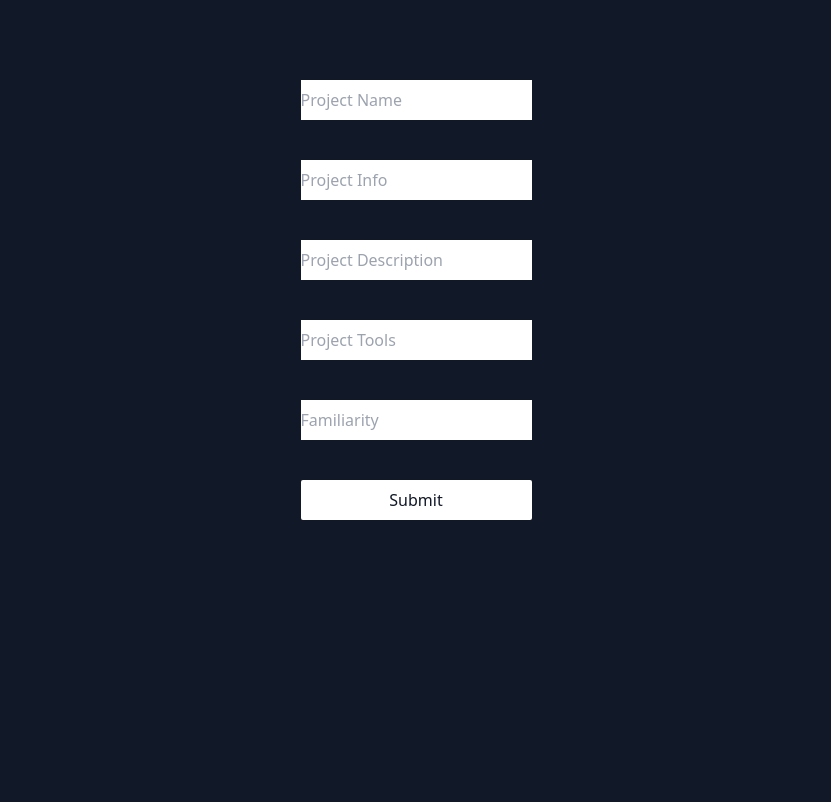
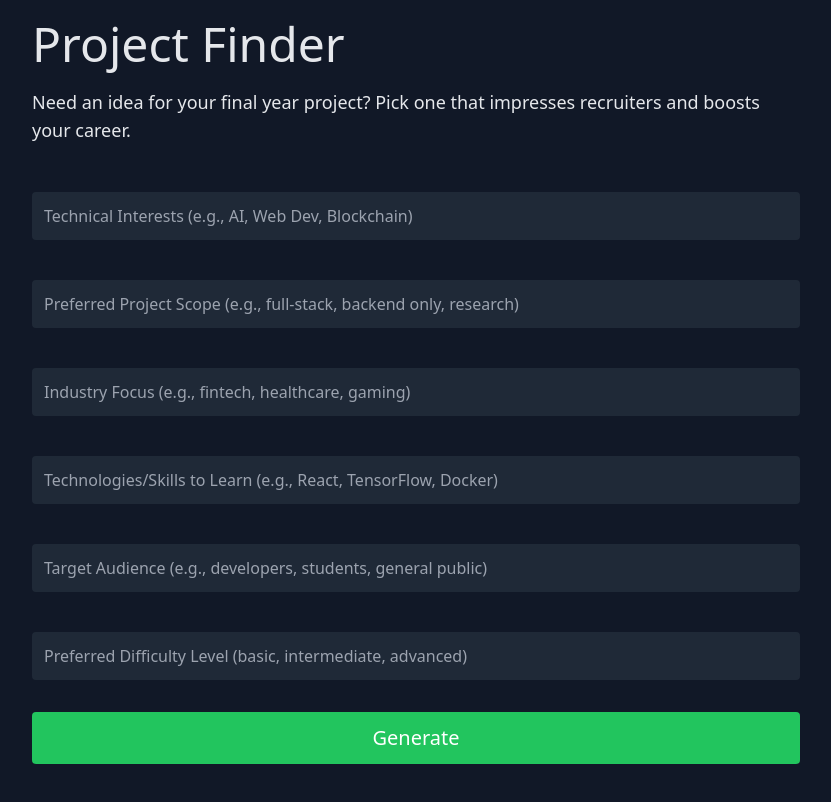
Before and after one commit to panda-zw/linkgenie-next, a Next.js app: page /Project in a window 1280 px wide. Shown: the top 802 px of the page, without its empty margins (224-1055 px from the left). Built offline with nearby package versions, Linux system fonts and the light colour scheme.

Commit message:
feat
finder feature

```diff
--- a/src/app/api/groq/route.js
+++ b/src/app/api/groq/route.js
@@ -4,6 +4,7 @@ const groq = new Groq({ apiKey: process.env.GROQ_API_KEY });
 
 export async function POST(req) {
     const { userMessage } = await req.json();
+    console.log("userMessage:", userMessage);
 
     if (!userMessage) {
         return new Response(JSON.stringify({ error: 'Message is required' }), {
--- a/src/components/Project.js
+++ b/src/components/Project.js
@@ -1,59 +1,137 @@
 "use client";
 import React, { useState } from 'react';
+import ReactMarkdown from 'react-markdown';
+import { toast } from 'react-toastify';
+import 'react-toastify/dist/ReactToastify.css';
 
 export default function ClientForm() {
-    const [projectName, setProjectName] = useState("");
-    const [projectInfo, setProjectInfo] = useState("");
-    const [projectDescription, setProjectDescription] = useState("");
-    const [projectTools, setProjectTools] = useState("");
-    const [familiarity, setFamiliarity] = useState("");
+    const [technicalInterests, setTechnicalInterests] = useState("");
+    const [projectScope, setProjectScope] = useState("");
+    const [industryFocus, setIndustryFocus] = useState("");
+    const [learningGoals, setLearningGoals] = useState("");
+    const [targetAudience, setTargetAudience] = useState("");
+    const [difficultyLevel, setDifficultyLevel] = useState("");
     const [loading, setLoading] = useState(false);
     const [responseData, setResponseData] = useState(null);
 
-    const messageContent = {
-        projectName,
-        projectInfo,
-        projectDescription,
-        projectTools,
-        familiarity
-    };
+    const messageContent = `
+    Technical Interests: ${technicalInterests}
+    Project Scope: ${projectScope}
+    Industry Focus: ${industryFocus}
+    Learning Goals: ${learningGoals}
+    Target Audience: ${targetAudience}
+    Difficulty Level: ${difficultyLevel}
+`;
 
     const handleSubmit = async (e) => {
         e.preventDefault();
-        console.log("messageContent:", messageContent);
+        setLoading(true);
         try {
-            const response = await fetch('/api/groq', {
-                method: "post",
+            const res = await fetch('/api/groq', {
+                method: 'POST',
                 headers: { 'Content-Type': 'application/json' },
-                body: JSON.stringify({ userMessage: messageContent })
+                body: JSON.stringify({ userMessage: messageContent }),
             });
-            console.log("Response:", response.data);
-            setResponseData(response.data);
+
+            const newData = await res.json();
+            setResponseData(newData.content);
         } catch (error) {
             console.error("Error:", error);
-            setResponseData(null);
+        } finally {
+            setLoading(false);
         }
     };
 
+    const handleCopy = () => {
+        navigator.clipboard.writeText(response || 'No content generated.')
+            .then(() => toast.success('Post copied to clipboard!'))
+            .catch(err => console.error('Failed to copy post:', err));
+    };
+
     return (
-        <form onSubmit={handleSubmit} className='items-center justify-center flex'>
-            <div className='flex-col flex space-y-10 mt-20'>
-                <input className='h-10' name="projectName" type='text' value={projectName} onChange={(e) => setProjectName(e.target.value)} placeholder="Project Name" />
-                <input className='h-10' name="projectInfo" type='text' value={projectInfo} onChange={(e) => setProjectInfo(e.target.value)} placeholder="Project Info" />
-                <input className='h-10' name="projectDescription" type='text' value={projectDescription} onChange={(e) => setProjectDescription(e.target.value)} placeholder="Project Description" />
-                <input className='h-10' name="projectTools" type='text' value={projectTools} onChange={(e) => setProjectTools(e.target.value)} placeholder="Project Tools" />
-                <input className='h-10' name="familiarity" type='text' value={familiarity} onChange={(e) => setFamiliarity(e.target.value)} placeholder="Familiarity" />
-                <button type='submit' className='bg-white text-gray-900 rounded-sm h-10'>
-                    Submit
-                </button>
+        <div className='min-h-screen px-4 lg:px-10 bg-gray-900'>
+            <div className='mt-5 max-w-full lg:max-w-3xl mx-auto'>
+                <h1 className='text-3xl lg:text-5xl text-gray-200 text-center lg:text-left'>Project Finder</h1>
+                <p className='mt-5 text-gray-200 text-center lg:text-left text-lg'>
+                    Need an idea for your final year project? Pick one that impresses recruiters and boosts your career.
+                </p>
+
+                <form onSubmit={handleSubmit} className='mt-10 space-y-6 lg:space-y-8'>
+                    <div>
+                        <input
+                            type="text"
+                            value={technicalInterests}
+                            onChange={(e) => setTechnicalInterests(e.target.value)}
+                            className='mt-2 w-full p-3 text-gray-200 rounded bg-gray-800 focus:outline-none focus:ring-2 focus:ring-green-500'
+                            placeholder="Technical Interests (e.g., AI, Web Dev, Blockchain)"
+                        />
+                    </div>
+                    <div>
+                        <input
+                            type="text"
+                            value={projectScope}
+                            onChange={(e) => setProjectScope(e.target.value)}
+                            className='mt-2 w-full p-3 text-gray-200 rounded bg-gray-800 focus:outline-none focus:ring-2 focus:ring-green-500'
+                            placeholder="Preferred Project Scope (e.g., full-stack, backend only, research)"
+                        />
+                    </div>
+                    <div>
+                        <input
+                            type="text"
+                            value={industryFocus}
+                            onChange={(e) => setIndustryFocus(e.target.value)}
+                            className='mt-2 w-full p-3 text-gray-200 rounded bg-gray-800 focus:outline-none focus:ring-2 focus:ring-green-500'
+                            placeholder="Industry Focus (e.g., fintech, healthcare, gaming)"
+                        />
+                    </div>
+                    <div>
+                        <input
+                            type="text"
+                            value={learningGoals}
+                            onChange={(e) => setLearningGoals(e.target.value)}
+                            className='mt-2 w-full p-3 text-gray-200 rounded bg-gray-800 focus:outline-none focus:ring-2 focus:ring-green-500'
+                            placeholder="Technologies/Skills to Learn (e.g., React, TensorFlow, Docker)"
+                        />
+                    </div>
+                    <div>
+                        <input
+                            type="text"
+                            value={targetAudience}
+                            onChange={(e) => setTargetAudience(e.target.value)}
+                            className='mt-2 w-full p-3 text-gray-200 rounded bg-gray-800 focus:outline-none focus:ring-2 focus:ring-green-500'
+                            placeholder="Target Audience (e.g., developers, students, general public)"
+                        />
+                    </div>
+                    <div>
+                        <input
+                            type="text"
+                            value={difficultyLevel}
+                            onChange={(e) => setDifficultyLevel(e.target.value)}
+                            className='mt-2 w-full p-3 text-gray-200 rounded bg-gray-800 focus:outline-none focus:ring-2 focus:ring-green-500'
+                            placeholder="Preferred Difficulty Level (basic, intermediate, advanced)"
+                        />
+                    </div>
+
+                    <button type='submit' className='mt-5 w-full py-3 bg-green-500 text-white text-lg lg:text-xl rounded hover:bg-green-600 transition'>
+                        Generate
+                    </button>
+                </form>
+
+                <div className='mt-10'>
+                    {loading ? (
+                        <div className='flex justify-center items-center'>
+                            <p className='text-gray-200 text-lg'>Loading...</p>
+                        </div>
+                    ) : (
+                        responseData && (
+                            <div className='p-4 bg-gray-800 rounded-lg shadow-lg'>
+                                <h2 className='text-xl text-gray-300 mb-2'>Generated Response:</h2>
+                                <p className='text-gray-200'>{responseData}</p>
+                            </div>
+                        )
+                    )}
+                </div>
             </div>
-            {loading && <p>Loading...</p>}
-            {responseData && (
-                <div className="response mt-4 p-4 border border-gray-300 rounded">
-                    <h2 className="text-lg font-bold">Response:</h2>
-                    <p>{responseData}</p>
-                </div>
-            )}
-        </form>
+        </div>
     );
 }
```
